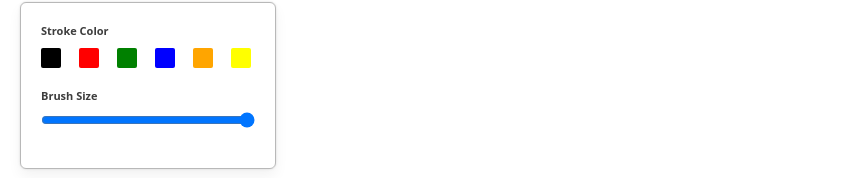
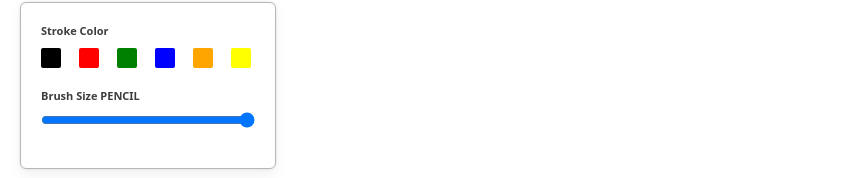
Before and after one commit to SiddharthaSarkar1/online-sketchbook-app, a Next.js app: page / in a window 1280 px wide. Shown: the part 198-376 px from the top of the page, without its empty margins (0-845 px from the left). Built offline with nearby package versions, Linux system fonts and the light colour scheme.

Commit message:
toolbox minor code update

```diff
--- a/src/components/Toolbox/index.js
+++ b/src/components/Toolbox/index.js
@@ -3,7 +3,7 @@ import { COLORS } from "@/constants";
 import styles from "./index.module.css";
 
 const ToolBox = () => {
-  const activeMenuItem = useSelector((state) => state.menu.activeMenuItem);
+    const activeMenuItem = useSelector((state) => state.menu.activeMenuItem);
 
   const updateBrushSize = (e) => {};
 
@@ -40,7 +40,7 @@ const ToolBox = () => {
       </div>
 
       <div className={styles.toolItem}>
-        <h4 className={styles.toolText}>Brush Size</h4>
+        <h4 className={styles.toolText}>Brush Size {activeMenuItem}</h4>
         <div className={styles.itemContainer}>
           <input
             className="w-72"
--- a/src/slice/menuSlice.js
+++ b/src/slice/menuSlice.js
@@ -11,7 +11,7 @@ export const menuSlice = createSlice({
   initialState,
   reducers: {
     menuItemClick: (state, action) => {
-      state.actionMenuItem = action.payload;
+      state.activeMenuItem = action.payload;
     },
     actionItemClick: (state, action) => {
       state.actionMenuItem = action.payload;
```
